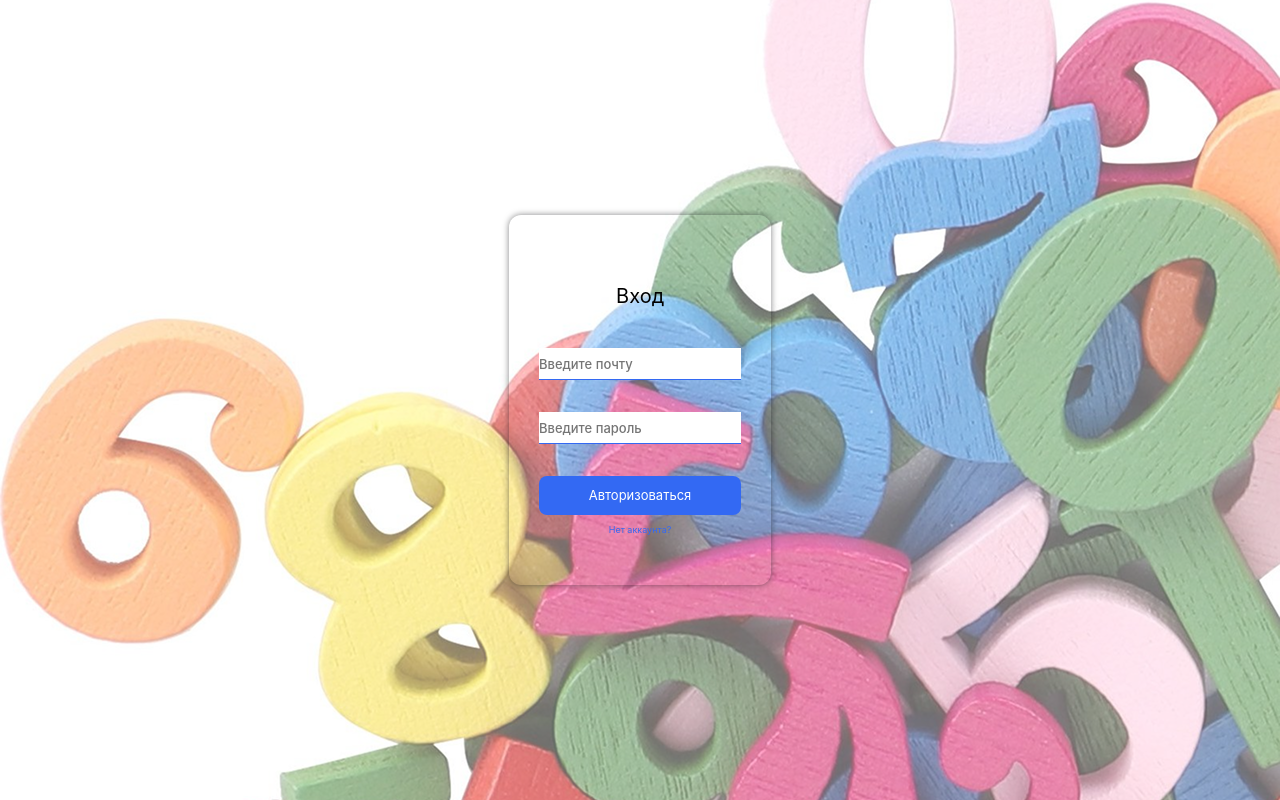
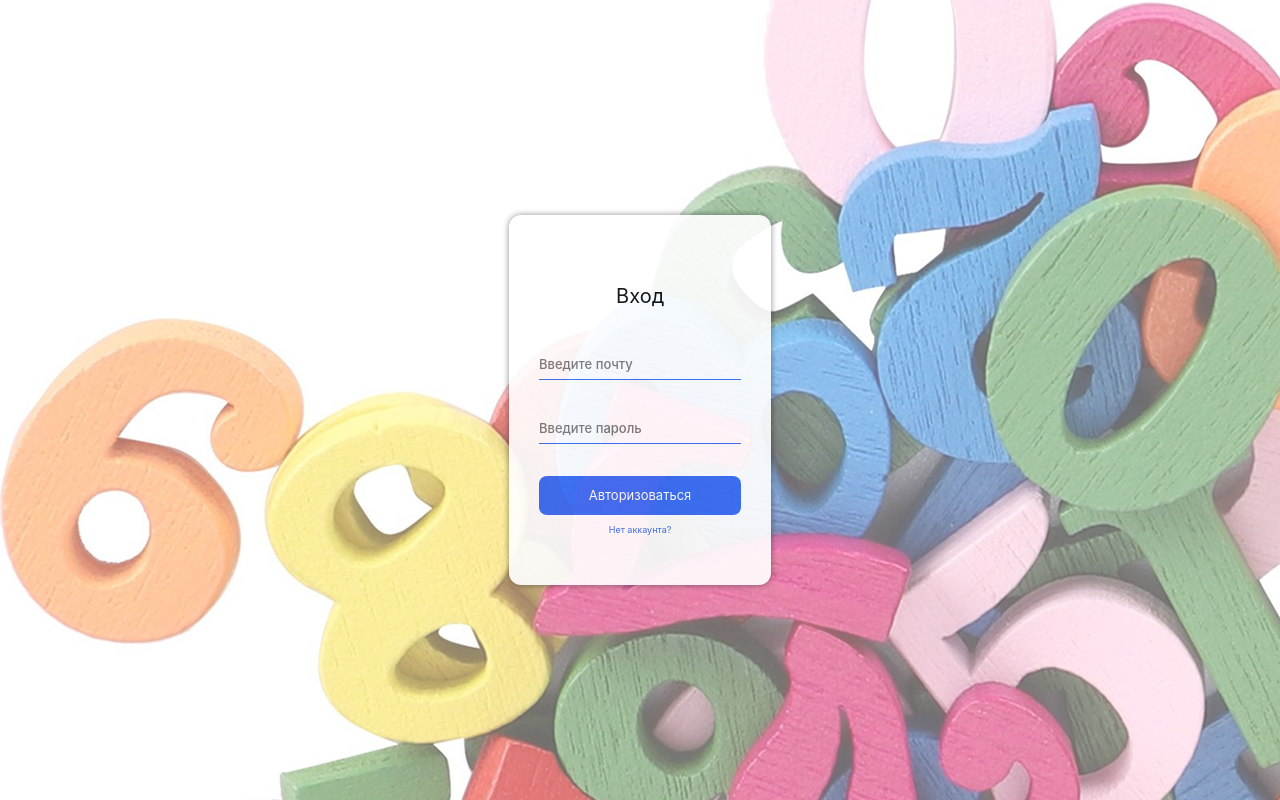
Before and after one commit to krylovis/yandex-praktikum-react-sudoku, a React (Vite) app in the folder packages/client/: page /login in a window 1280 px wide. Built offline with nearby package versions, Linux system fonts and the light colour scheme.

Commit message:
add background for form

```diff
--- a/packages/client/src/components/main-form/MainForm.module.scss
+++ b/packages/client/src/components/main-form/MainForm.module.scss
@@ -3,6 +3,8 @@
   padding: 70px 30px 50px;
   box-shadow: 0 0 6px 0 rgb(12, 12, 13, 50%);
   border-radius: 12px;
+  background-color: white;
+  opacity: .9;
 
   &__title {
     font-size: 20px;
```
